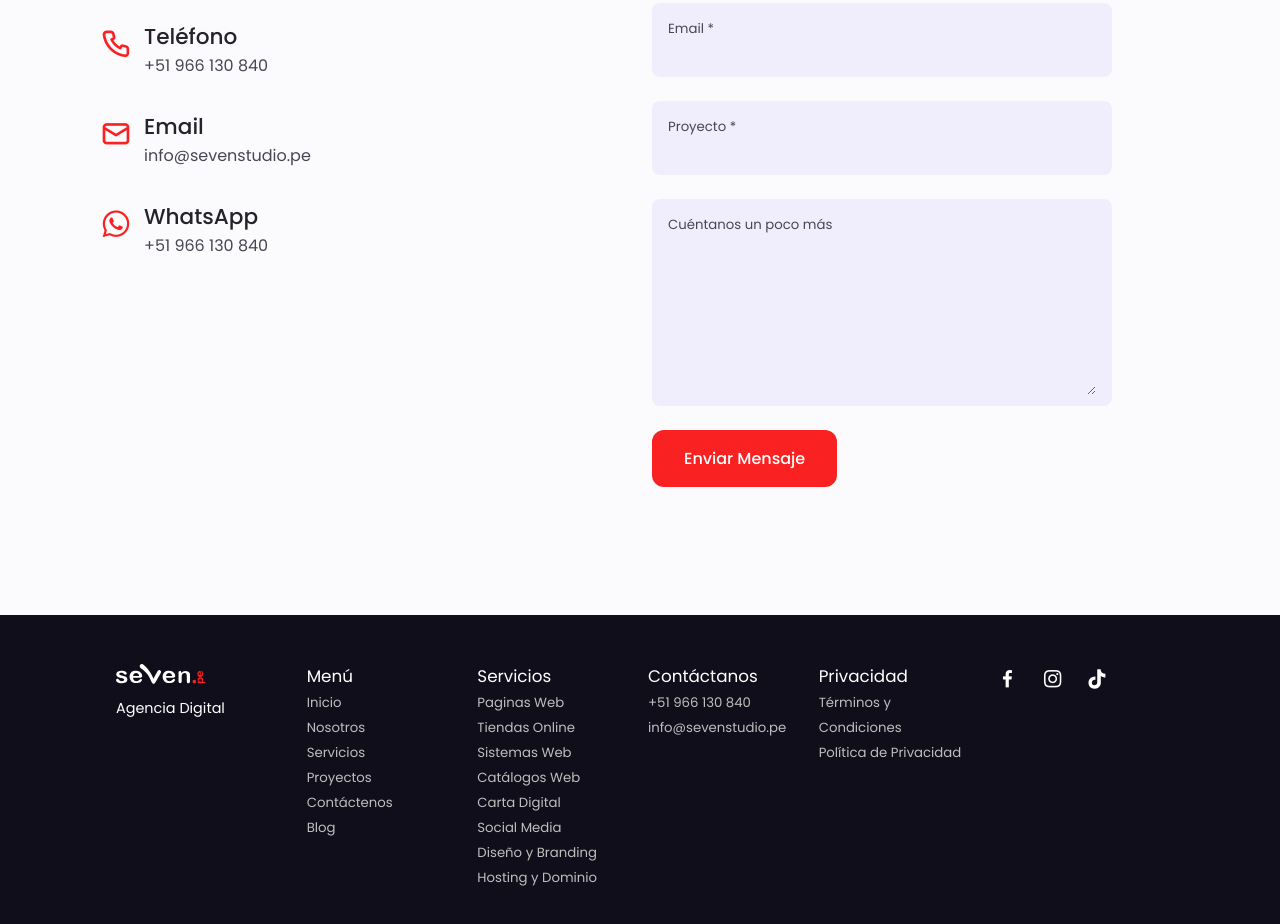
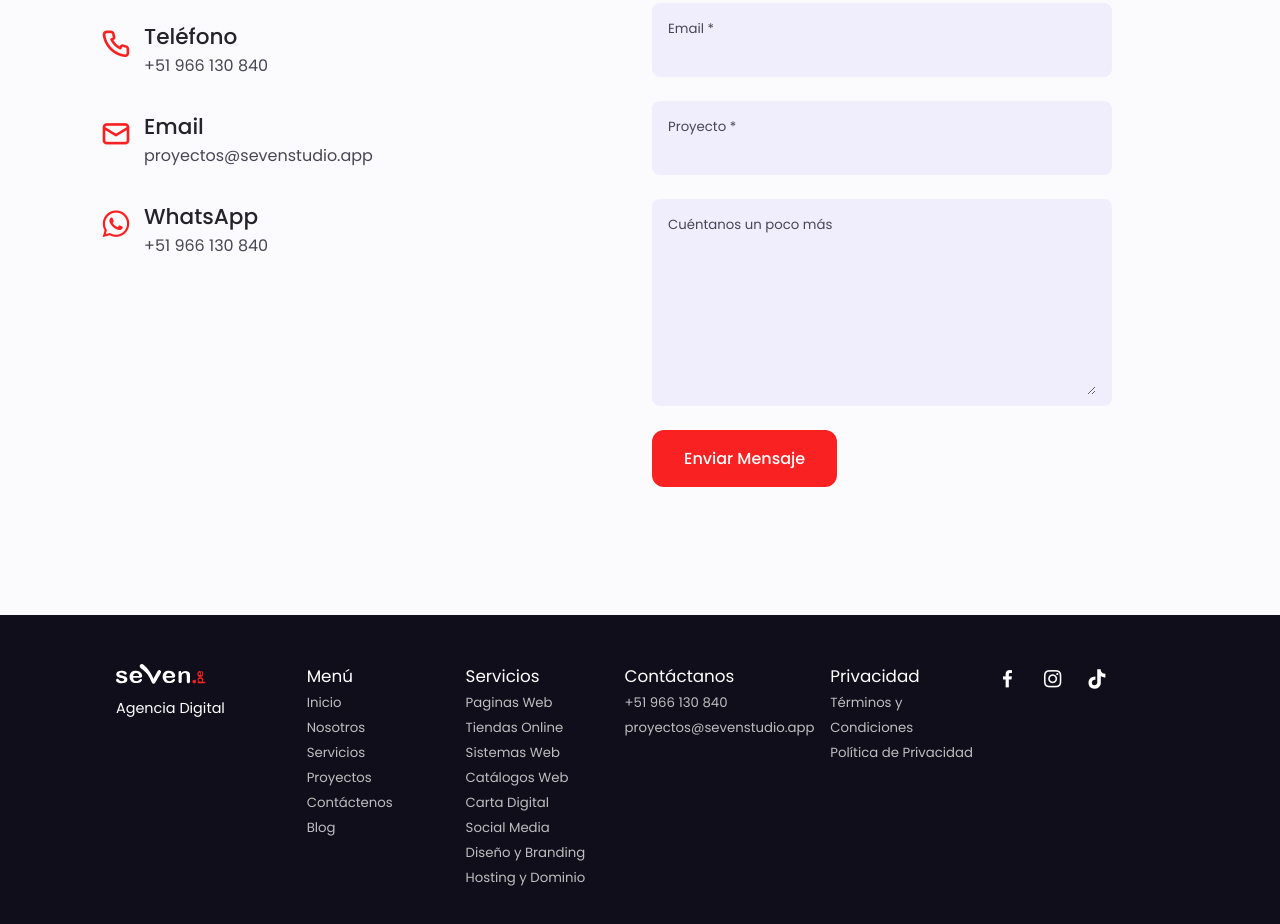
Before and after one commit to BioHazardout/sevenstudio, a plain HTML site: page carta-digital.html in a window 1280 px wide. Shown: the part 6908-7832 px from the top of the page. Drawn offline with nearby package versions, Linux system fonts and the light colour scheme.

Commit message:
correo cambio

```diff
--- a/carta-digital.html
+++ b/carta-digital.html
@@ -938,9 +938,9 @@
                             <i class="uil uil-envelope-alt contact__icon"></i>
 
                             <div>
-                                <a href="mailto:info@sevenstudio.pe" target="_blank"  class="button__contact">
+                                <a href="mailto:proyectos@sevenstudio.app" target="_blank"  class="button__contact">
                                     <h3 class="contact__title">Email</h3>
-                                    <span class="contac__subtitle">info@sevenstudio.pe</span>
+                                    <span class="contac__subtitle">proyectos@sevenstudio.app</span>
                                 </a>
                             </div>
                         </div>
@@ -958,7 +958,7 @@
 
                     </div>
 
-                    <form action="https://formsubmit.co/info@sevenstudio.pe" method="POST" class="contact__form grid">
+                    <form action="https://formsubmit.co/proyectos@sevenstudio.app" method="POST" class="contact__form grid">
                         <div class="contact__inputs grid">
 
                             <div class="contact__content">
@@ -1073,7 +1073,7 @@
                                     <a href="tel:+51966130840" class="footer__link">+51 966 130 840</a>
                                 </li>
                                 <li>
-                                    <a href="mailto:info@sevenstudio.pe" target="_blank"  class="footer__link">info@sevenstudio.pe</a>
+                                    <a href="mailto:proyectos@sevenstudio.app" target="_blank"  class="footer__link">proyectos@sevenstudio.app</a>
                                 </li>
 
                             </ul>
```
Also changed, not shown: catalogos-web.html (+4 -4 lines), diseno-y-branding.html (+4 -4 lines), hosting-dominio.html (+4 -4 lines), index.html (+4 -4 lines), publicidad-redes-sociales.html (+4 -4 lines), social-media.html (+4 -4 lines), tiendas-online.html (+4 -4 lines), assets/img/seve_logo_icono.svg (added), assets/img/seve_logo_letras.svg (added).
